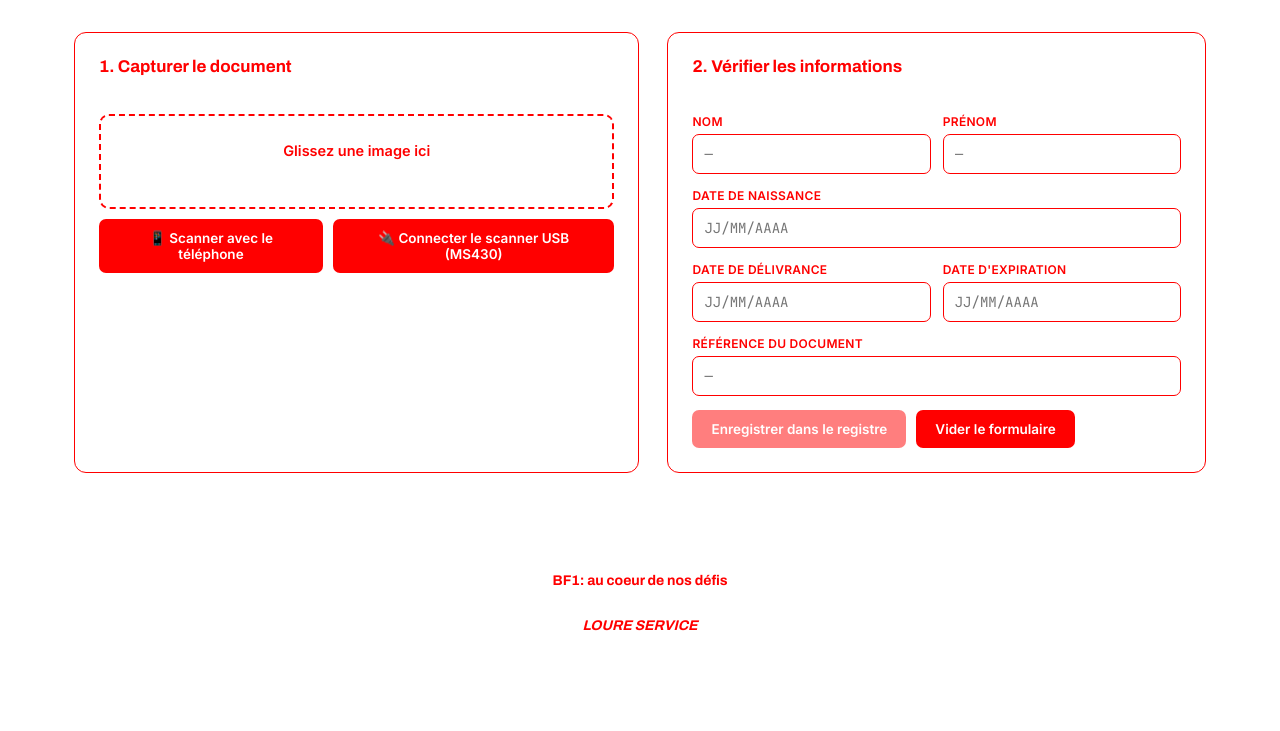
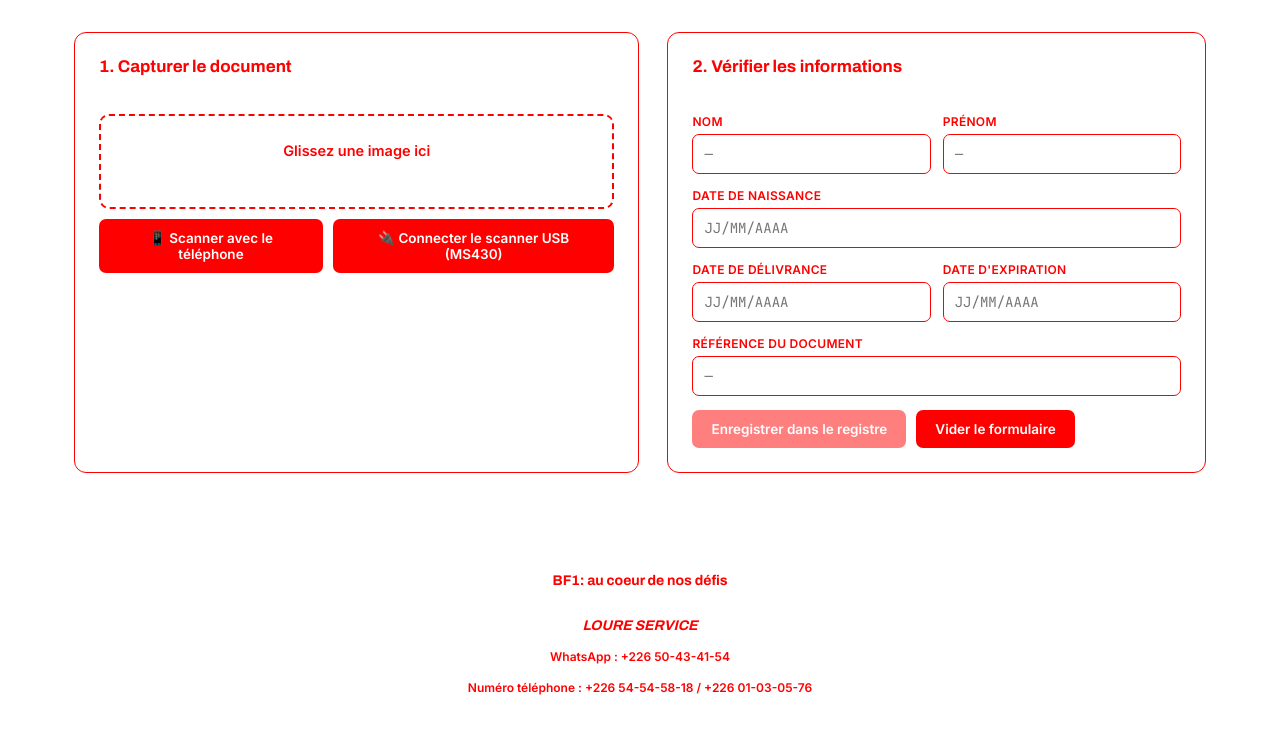
Before and after one commit to hamedlalegende494-coder/Scane-pi-ce-d-identit-BF1, an Electron app: page index.html in a window 1280 px wide. Shown: the part 80-811 px from the top of the page. Drawn offline with nearby package versions, Linux system fonts and the light colour scheme.

Commit message:
Add contact information to footer in index.html

```diff
--- a/index.html
+++ b/index.html
@@ -282,6 +282,8 @@ table{width:100%;min-width:760px;border-collapse:collapse;font-size:13.5px;}
 <footer>
   <h3> BF1: au coeur de nos défis</h3><br><br>
   <h3><i>LOURE SERVICE</i></h3>
+  <h4>WhatsApp : +226 50-43-41-54</h4>
+  <h4>Numéro téléphone : +226 54-54-58-18 / +226 01-03-05-76</h4>
 </footer>
 
 <script>
```
